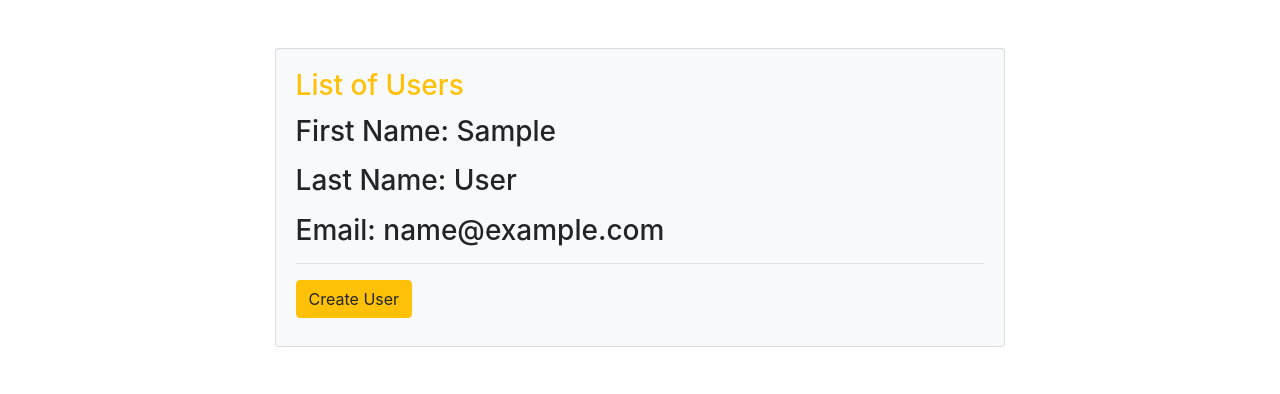
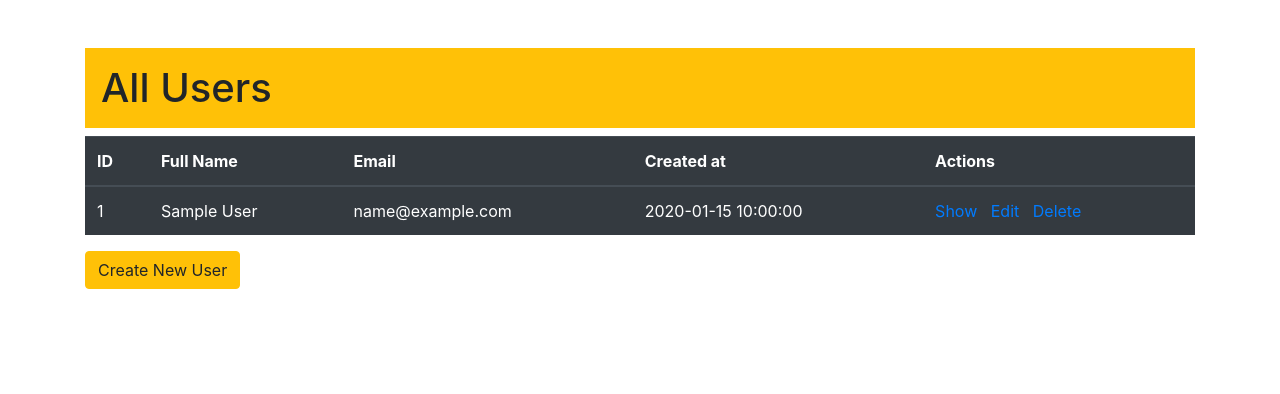
Before and after one commit to BillyFranklinNola/Python-Flask-MySQL, a Flask app: page /read in a window 1280 px wide. Shown: the top 394 px of the page. Run offline with Flask 2, Linux system fonts and the light colour scheme; tables that the repository leaves empty or names only in its code hold one stand-in row (values such as "Sample post").

Commit message:
Added pages and functionality

```diff
--- a/Users_CR/templates/read.html
+++ /dev/null
@@ -1,25 +0,0 @@
-<!DOCTYPE html>
-<html lang="en">
-<head>
-    <meta charset="UTF-8">
-    <meta http-equiv="X-UA-Compatible" content="IE=edge">
-    <meta name="viewport" content="width=device-width, initial-scale=1.0">
-    <link rel="stylesheet" href="https://cdn.jsdelivr.net/npm/bootstrap@4.3.1/dist/css/bootstrap.min.css" integrity="sha384-ggOyR0iXCbMQv3Xipma34MD+dH/1fQ784/j6cY/iJTQUOhcWr7x9JvoRxT2MZw1T" crossorigin="anonymous">
-    <title>User CR</title>
-</head>
-<body>
-    <div class='container d-flex justify-content-center p-5'>
-        <div class='card bg-light' style='width: 70%;'>
-            <div class='card-body'>
-                <h3 class='card-title text-warning'>List of Users<h3>
-                {%for one_user in all_users:%}
-                <p>First Name:  {{one_user.first_name}}</p>
-                <p>Last Name:  {{one_user.last_name}}</p>
-                <p>Email:  {{one_user.email}}</p>
-                <hr>
-                {%endfor%}
-                <a href='/create' class='btn btn-warning'>Create User</a>
-            </div>
-        </div>
-    </div>
-</body>
--- a/Users_CR/server.py
+++ b/Users_CRUD/server.py
@@ -9,6 +9,21 @@ def user_list():
     users = User.get_all()
     print(users)
     return render_template('read.html', all_users = users)
+
+@app.route('/user/show/<int:id>')
+def user_info(id):
+    data = {'id':id}
+    return render_template('show.html',user=User.get_one(data))
+
+@app.route('/user/edit/<int:id>')
+def edit_user(id):
+    data={'id':id}
+    return render_template('edit.html',user=User.get_one(data))
+
+@app.route('/user/update',methods={"POST"})
+def update_user():
+    User.update_user(request.form)
+    return redirect('/read')
 
 @app.route('/user/add', methods={"POST"})
 def add_user():
@@ -24,6 +39,12 @@ def add_user():
 def new_user():
     return render_template('create.html')
 
+@app.route('/user/delete/<int:id>')
+def delete_user(id):
+    user_id = {'id':id}
+    User.delete(user_id)
+    return redirect('/read')
+
 
 if __name__ == "__main__":
     app.run(debug=True)
--- /dev/null
+++ b/Users_CRUD/templates/read.html
@@ -0,0 +1,39 @@
+<!DOCTYPE html>
+<html lang="en">
+<head>
+    <meta charset="UTF-8">
+    <meta http-equiv="X-UA-Compatible" content="IE=edge">
+    <meta name="viewport" content="width=device-width, initial-scale=1.0">
+    <link rel="stylesheet" href="https://cdn.jsdelivr.net/npm/bootstrap@4.3.1/dist/css/bootstrap.min.css" integrity="sha384-ggOyR0iXCbMQv3Xipma34MD+dH/1fQ784/j6cY/iJTQUOhcWr7x9JvoRxT2MZw1T" crossorigin="anonymous">
+    <title>All Users</title>
+</head>
+<body>
+    <div class='container mx-auto pt-5'>
+        <h1 class='badge-warning p-3'>All Users</h1>
+        <table class='table table-dark'>
+            <thead>
+                <th>ID</th>
+                <th>Full Name</th>
+                <th>Email</th>
+                <th>Created at</th>
+                <th>Actions</th>
+            </thead>
+            <tbody>
+                {%for user in all_users:%}
+                <tr>
+                    <td>{{user.id}}</td>
+                    <td>{{user.first_name}}&nbsp{{user.last_name}}</td>
+                    <td>{{user.email}}</td>
+                    <td>{{user.created_at}}</td>
+                    <td>
+                        <a href="user/show/{{user.id}}">Show &nbsp</a>
+                        <a href="user/edit/{{user.id}}">Edit &nbsp</a>
+                        <a href="/user/delete/{{user.id}}">Delete</a>
+                    </td>
+                </tr>
+                {% endfor %}
+                </tbody>
+        </table>
+        <a href='/create' class='btn btn-warning'>Create New User</a>
+    </div>
+</body>
--- a/Users_CR/user.py
+++ b/Users_CRUD/user.py
@@ -23,3 +23,19 @@ class User:
         query = "INSERT INTO users ( first_name , last_name , email , created_at, updated_at ) VALUES ( %(first_name)s , %(last_name)s , %(email)s , NOW() , NOW() );"
         result = connectToMySQL('users').query_db( query, data )
         return result
+
+    @classmethod
+    def delete(cls, user_id):
+        query = "DELETE FROM users WHERE id = %(id)s;"
+        return connectToMySQL('users').query_db(query, user_id)
+
+    @classmethod
+    def get_one(cls, data):
+        query = "SELECT * FROM users WHERE id = %(id)s;"
+        result = connectToMySQL('users').query_db(query, data)
+        return cls(result[0])
+
+    @classmethod
+    def update_user(cls,data):
+        query = "UPDATE users SET first_name=%(first_name)s, last_name=%(last_name)s, email=%(email)s, updated_at=NOW() WHERE id=%(id)s"
+        return connectToMySQL('users').query_db(query, data)
```
Also changed, not shown: Users_CRUD/templates/create.html (added, +29 -0 lines), Users_CRUD/templates/edit.html (renamed from Users_CR/templates/create.html, +10 -8 lines), Users_CRUD/templates/show.html (added, +28 -0 lines), Users_CRUD/mysqlconnection.py (renamed from Users_CR/mysqlconnection.py), 4 other files.
